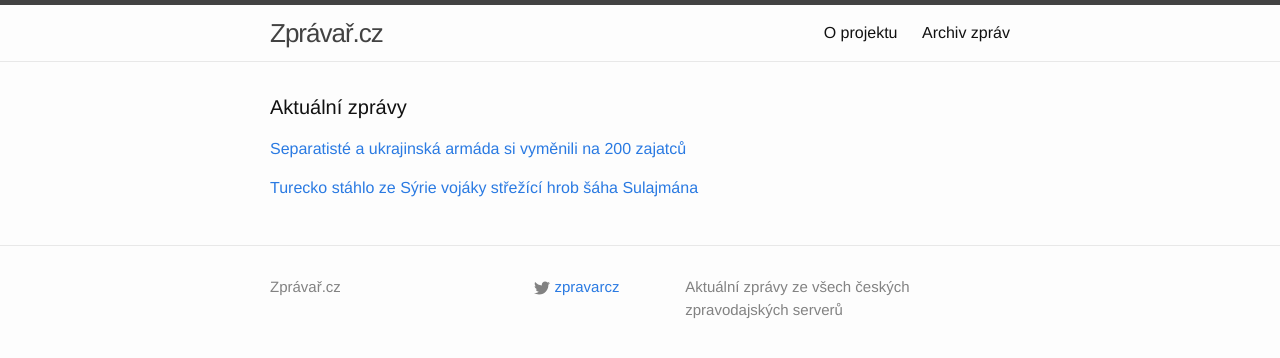
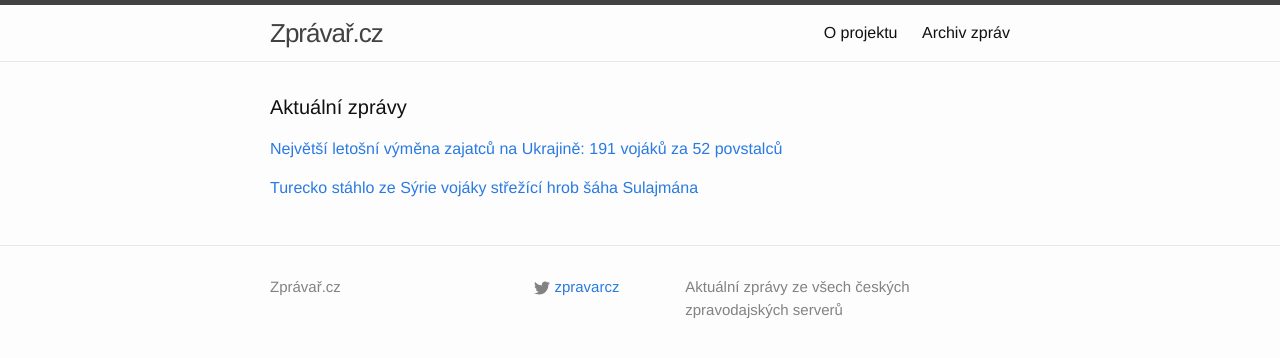
Before and after one commit to adliska/zpravar, a Jekyll site: the page built from index.html, in a window 1280 px wide. Shown: the top 358 px of the page. Built offline with Jekyll 4.4.1, drawn with Linux system fonts in a browser that asks for light colours.

Commit message:
zpravar news update

```diff
--- a/index.html
+++ b/index.html
@@ -5,9 +5,11 @@ layout: default
 <div class="home">
     <h1 class="page-heading">Aktuální zprávy</h1>
 
-<p><a href="javascript:;" onclick="toggle_visibility('zpravy0')">Separatisté a ukrajinská armáda si vyměnili na 200 zajatců</a></p>
+<p><a href="javascript:;" onclick="toggle_visibility('zpravy0')">Největší letošní výměna zajatců na Ukrajině: 191 vojáků za 52 povstalců</a></p>
 <div id="zpravy0" style="display:none">
 <ul>
+<li><a href=http://zahranicni.ihned.cz/rusko/c1-63574170-nejvetsi-letosni-vymena-zajatcu-na-ukrajine-191-vojaku-za-52-povstalcu>Největší letošní výměna zajatců na Ukrajině: 191 vojáků za 52 povstalců - zahranicni.ihned.cz</a></li>
+<li><a href=http://zpravy.e15.cz/zahranicni/udalosti/ukrajinska-armada-a-separatiste-si-vymenili-191-zajatcu-1165272>Ukrajinská armáda a separatisté si vyměnili 191 zajatců - zpravy.e15.cz</a></li>
 <li><a href=http://www.novinky.cz/zahranicni/evropa/362290-separatiste-a-ukrajinska-armada-si-vymenili-na-200-zajatcu.html>Separatisté a ukrajinská armáda si vyměnili na 200 zajatců - www.novinky.cz</a></li>
 <li><a href=http://zahranicni.ihned.cz/rusko/c1-63574170-ukrajinska-armada-a-separatiste-si-podle-minske-dohody-vymenili-zajatce>Ukrajinská armáda a separatisté si podle minské dohody vyměnili zajatce - zahranicni.ihned.cz</a></li>
 <li><a href=http://zpravy.aktualne.cz/zahranici/zive-nedele-22-unora-ukrajina-rusko-separatiste/r~bfce5938b84611e486b9002590604f2e/>Živě: Ukrajinská armáda a separatisté si vyměnili zajatce - zpravy.aktualne.cz</a></li>
```
